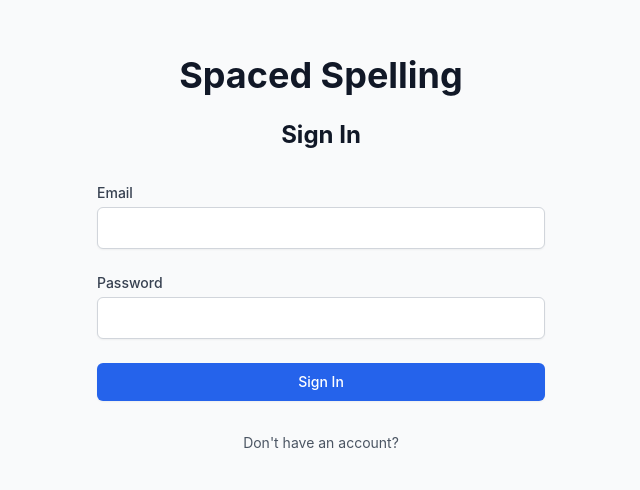
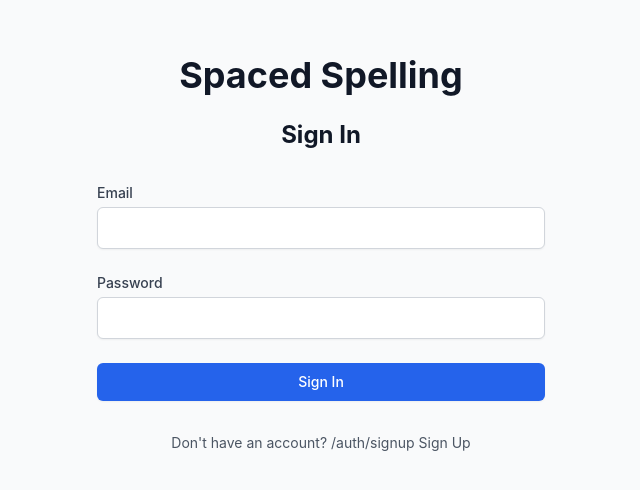
Before and after one commit to SNichol27/spaced-spelling-app, a Next.js app: page /auth/login in a window 1280 px wide. Shown: the part 146-636 px from the top of the page, without its empty margins (319-959 px from the left). Built offline with nearby package versions, Linux system fonts and the light colour scheme.

Commit message:
Update login.tsx

```diff
--- a/pages/auth/login.tsx
+++ b/pages/auth/login.tsx
@@ -74,7 +74,9 @@ export default function Login() {
         </form>
 
         <p className="text-center text-sm text-gray-600">
-  Don't have an account?
+  Don't have an account?{' '}
+  /auth/signup
+    Sign Up
 </p>
 
 </div>
```
